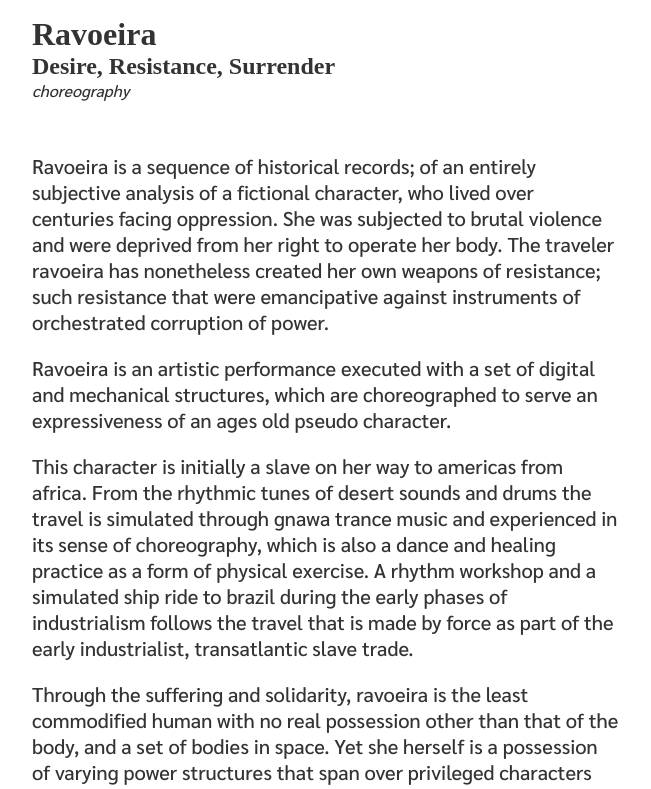
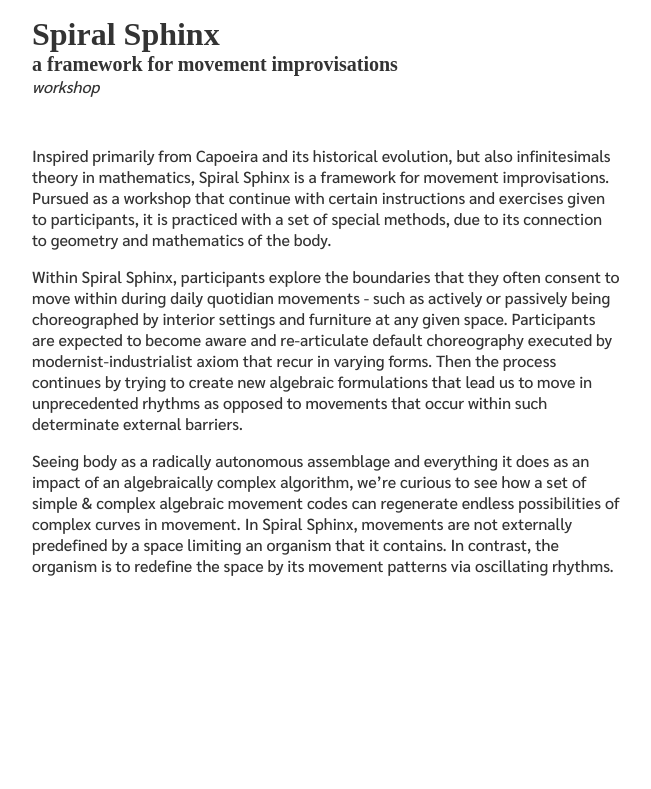
Before and after one commit to eminx/infinitesimals.space, a React (Create React App) app: page /spiral-sphinx in a window 1280 px wide. Shown: the top 789 px of the page, without its empty margins (314-965 px from the left). Built offline with nearby package versions, Linux system fonts and the light colour scheme.

Commit message:
some better text styling

```diff
--- a/src/App.js
+++ b/src/App.js
@@ -5,6 +5,7 @@ import { ThemeProvider } from 'styled-components';
 import theme from './theme';
 import Home from './pages/Home';
 import Ravoeira from './pages/Ravoeira';
+import SpiralSphinx from './pages/Spiral-Sphinx';
 
 function App() {
   return (
@@ -14,7 +15,7 @@ function App() {
           <div style={{ maxWidth: 620, margin: '0 auto' }}>
             <Route exact path="/" component={Home} />
             <Route exact path="/ravoeira" component={Ravoeira} />
-            <Route exact path="/spiral-sphinx" component={Ravoeira} />
+            <Route exact path="/spiral-sphinx" component={SpiralSphinx} />
           </div>
         </Router>
       </ThemeProvider>
--- a/src/pages/Home.js
+++ b/src/pages/Home.js
@@ -4,33 +4,33 @@ import { Link as RouterLink } from 'react-router-dom';
 
 const routerLinks = [
   {
+    label: 'Spiral Sphinx',
+    value: '/spiral-sphinx'
+  },
+  {
     label: 'Ravoeira',
     value: '/ravoeira'
   }
-  // {
-  //   label: 'Spiral Sphinx',
-  //   value: '/spiral-sphinx'
-  // }
 ];
 
 class Home extends Component {
   render() {
     return (
       <div>
-        <Box p={3}>
+        <Box p={3} pb={0}>
           <Heading fontSize={[4, 5]}>infinitesimals » space</Heading>
         </Box>
         <EntryText />
 
         <Box p={3}>
           <Text fontSize={[2, 3]}>
-            Here you will find documentation of artworks, ideas, and fragments
-            by Emin Durak.
+            Here in this website, you will find documentation of artworks,
+            ideas, software, and other processes by <b>Emin Durak</b>.
           </Text>
         </Box>
 
-        <Box p={3} pt={1}>
-          <Text fontSize={[2, 3]}>I'm currently working on:</Text>
+        <Box p={3} pt={0}>
+          <Text fontSize={[2, 3]}>Currently working on:</Text>
           <ul>
             {routerLinks.map(link => (
               <ListItem
@@ -65,7 +65,7 @@ class Home extends Component {
 
 const ListItem = ({ label, value, isExternal }) => (
   <li>
-    <Heading fontSize={[3, 4]}>
+    <Heading fontSize={[2, 3]} fontWeight={400}>
       {isExternal ? (
         <Link href={value} target="_blank">
           {label}
@@ -80,15 +80,15 @@ const ListItem = ({ label, value, isExternal }) => (
 );
 
 const EntryText = () => (
-  <Box p={3} pb={1}>
-    <Text fontSize={[2, 3]} lineHeight={1.5}>
+  <Box p={3}>
+    <Text fontSize={[2]} lineHeight={1.5}>
       Infinitesimals are infinitely small numbers, objects in nature, that are
       so incalculably small. Therefore they are <em>assumed</em> to be{' '}
       <em> Zero (0)</em> in{' '}
       <Link href="https://en.wikipedia.org/wiki/Mathematical_analysis">
         Standard Analysis
       </Link>
-      , despite that they are <em>accepted</em> to be not.
+      , despite that they are <em>admitted</em> to be not.
     </Text>
   </Box>
 );
--- a/src/pages/Ravoeira.js
+++ b/src/pages/Ravoeira.js
@@ -7,13 +7,13 @@ class Ravoeira extends Component {
       <div>
         <Box p={3}>
           <Heading fontSize={[4, 5]}>Ravoeira</Heading>
-          <Heading fontSize={[3, 4]}>Desire, Resistance, Surrender</Heading>
+          <Heading fontSize={[2, 3]}>desire, resistance, surrender</Heading>
           <Text italic>
             <em>choreography</em>
           </Text>
         </Box>
         <Box p={3}>
-          <Text fontSize={[2, 3]}>
+          <Text fontSize={[2]}>
             <p>
               Ravoeira is a sequence of historical records; of an entirely
               subjective analysis of a fictional character, who lived over
--- /dev/null
+++ b/src/pages/Spiral-Sphinx.js
@@ -0,0 +1,56 @@
+import React, { Component } from 'react';
+import { Box, Heading, Text } from 'rebass';
+
+class SpiralSphinx extends Component {
+  render() {
+    return (
+      <div>
+        <Box p={3}>
+          <Heading fontSize={[4, 5]}>Spiral Sphinx</Heading>
+          <Heading fontSize={[2, 3]}>
+            a framework for movement improvisations
+          </Heading>
+          <Text italic>
+            <em>workshop</em>
+          </Text>
+        </Box>
+        <Box p={3}>
+          <Text fontSize={[2]}>
+            <p>
+              Inspired primarily from Capoeira and its historical evolution, but
+              also infinitesimals theory in mathematics, Spiral Sphinx is a
+              framework for movement improvisations. Pursued as a workshop that
+              continue with certain instructions and exercises given to
+              participants, it is practiced with a set of special methods, due
+              to its connection to geometry and mathematics of the body.
+            </p>
+            <p>
+              Within Spiral Sphinx, participants explore the boundaries that
+              they often consent to move within during daily quotidian movements
+              - such as actively or passively being choreographed by interior
+              settings and furniture at any given space. Participants are
+              expected to become aware and re-articulate default choreography
+              executed by modernist-industrialist axiom that recur in varying
+              forms. Then the process continues by trying to create new
+              algebraic formulations that lead us to move in unprecedented
+              rhythms as opposed to movements that occur within such determinate
+              external barriers.
+            </p>
+            <p>
+              Seeing body as a radically autonomous assemblage and everything it
+              does as an impact of an algebraically complex algorithm, we’re
+              curious to see how a set of simple & complex algebraic movement
+              codes can regenerate endless possibilities of complex curves in
+              movement. In Spiral Sphinx, movements are not externally
+              predefined by a space limiting an organism that it contains. In
+              contrast, the organism is to redefine the space by its movement
+              patterns via oscillating rhythms.
+            </p>
+          </Text>
+        </Box>
+      </div>
+    );
+  }
+}
+
+export default SpiralSphinx;
```
